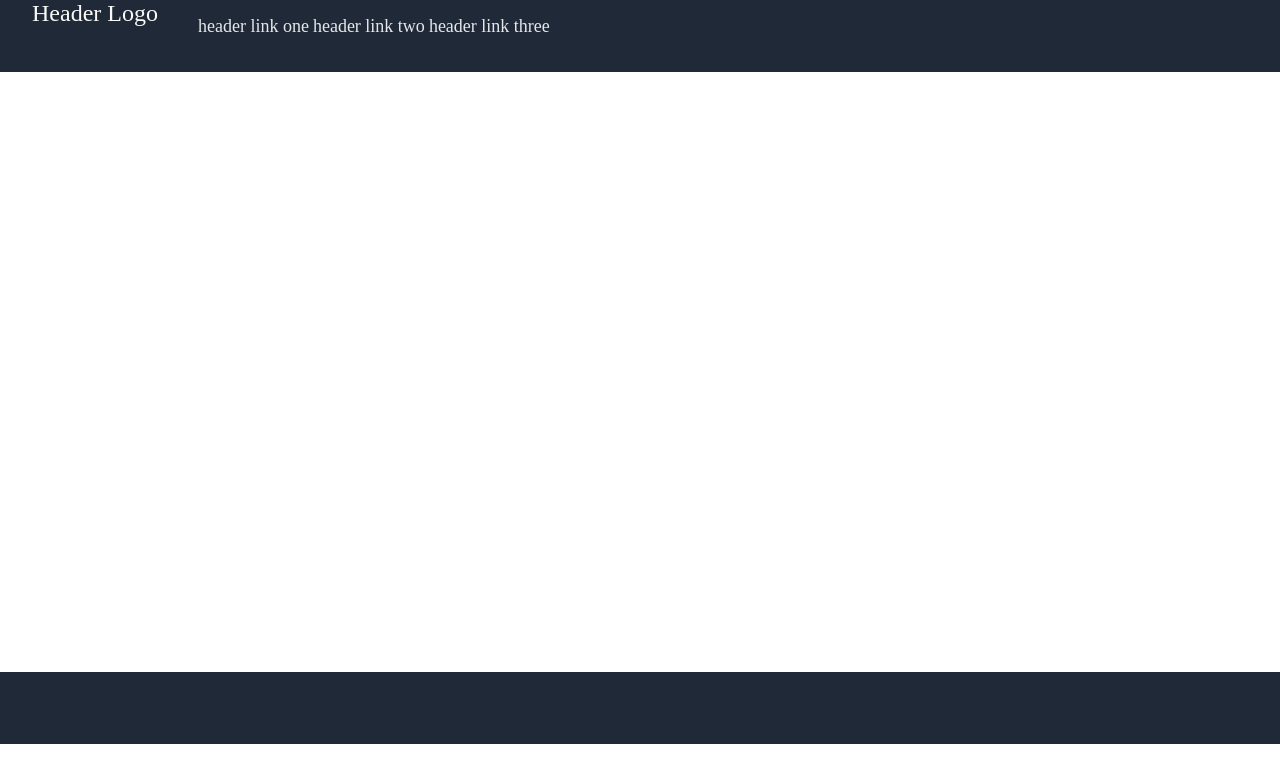
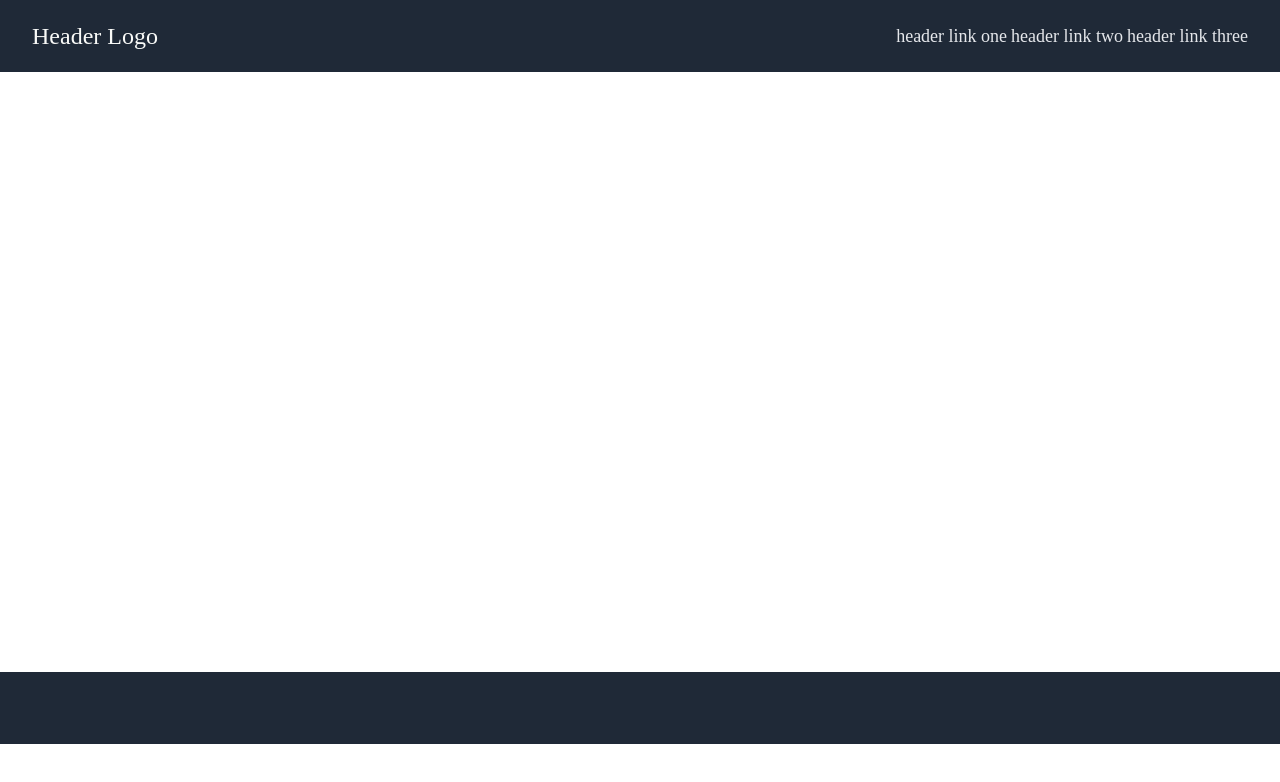
Before and after one commit to Leighton-W/Landing-Page, a plain HTML site: page index.html in a window 1280 px wide. Drawn offline with Linux system fonts and the light colour scheme.

Commit message:
Spaced out the Header
used justify-content:space-between; to move the two boxes to the sides

```diff
--- a/style.css
+++ b/style.css
@@ -14,9 +14,18 @@ body{
     height: 72px;
 }
 
+.header{
+    justify-content: space-between;
+}
+
 .logo{
     color: #f9faf8;
     font-size: 24px;
+    align-self: center;
+}
+
+.side-links{
+    align-self: center;
 }
 
 .link{
```
